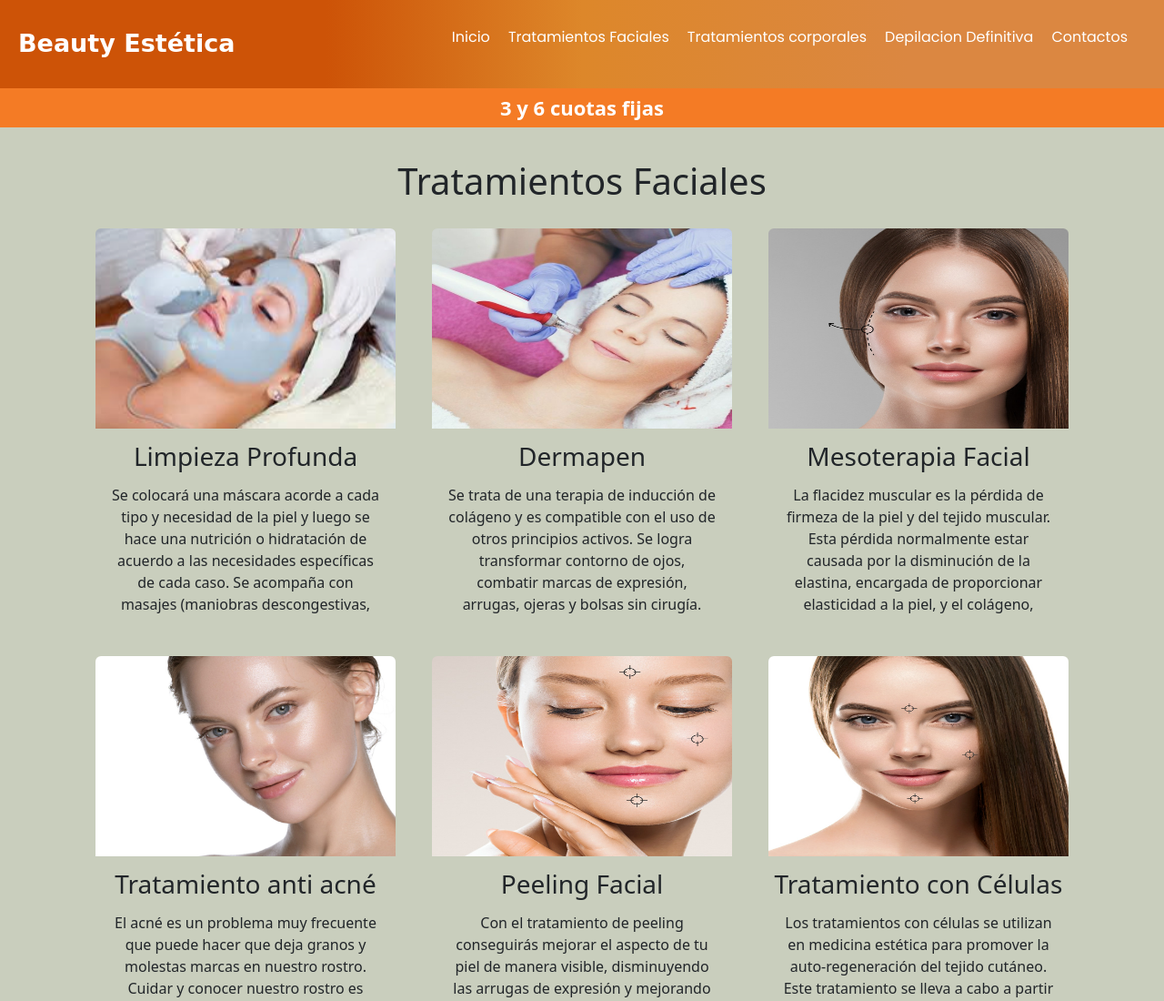
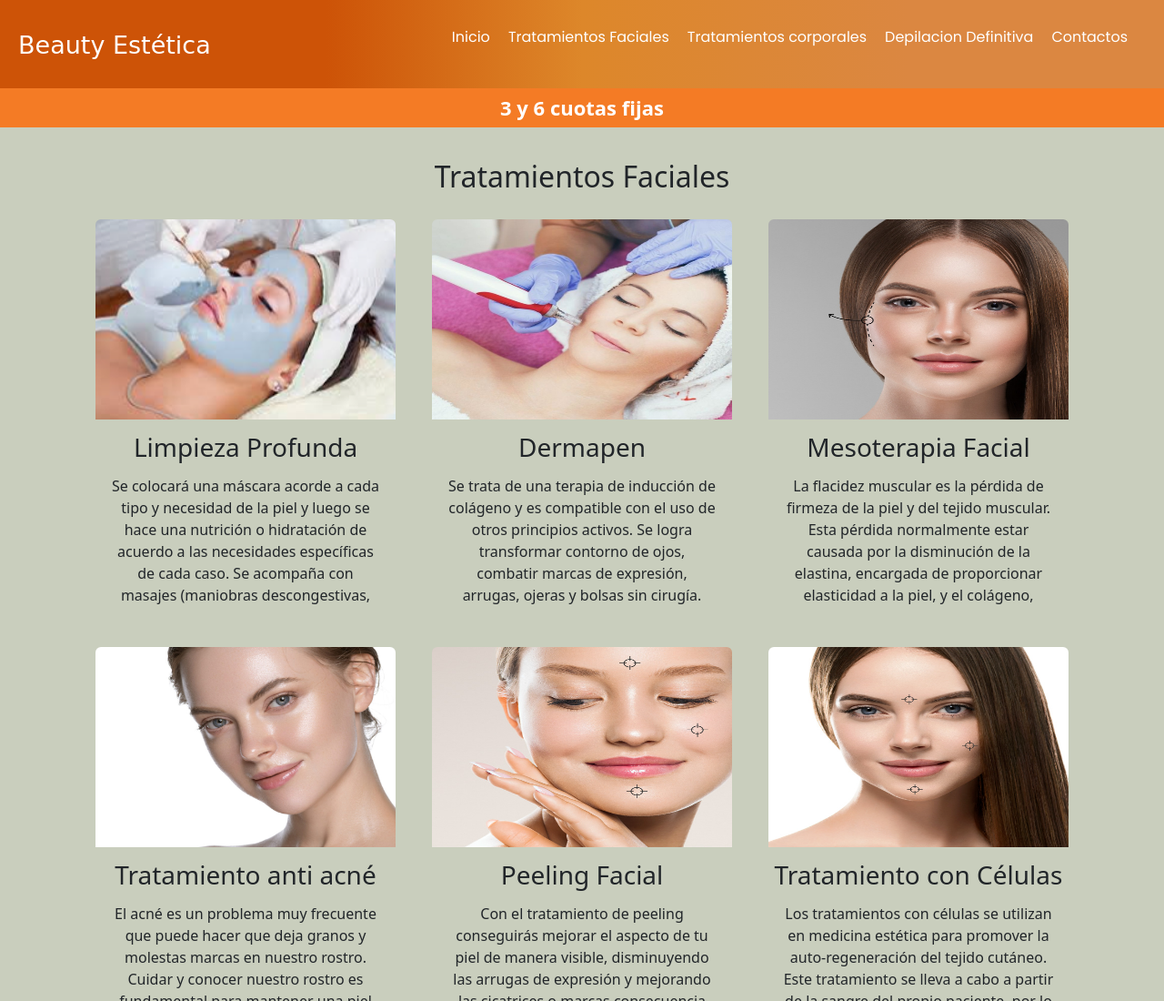
Before and after one commit to Samanta-Evangelista/Proyecto_final, a website: page pages/tratamientos_faciales.html in a window 1280 px wide. Shown: the top 1100 px of the page at 91% size. Drawn offline with nearby package versions, Linux system fonts and the light colour scheme; a web font is replaced by a local one.

Commit message:
Se modifica etiquetas h1 y h2.

```diff
--- a/pages/tratamientos_faciales.html
+++ b/pages/tratamientos_faciales.html
@@ -31,7 +31,7 @@
 
 <body>
     <header>
-        <strong class="logo"><a href="../index.html">Beauty Estética</a></strong>
+        <h1 class="logo"><a href="../index.html">Beauty Estética</a></h1>
         <nav>
             <ul class="navbar">
                 <li> <a href="../index.html">Inicio</a></li>
@@ -51,7 +51,7 @@
 
         <div class="tituloPrincipal">
             <strong>
-                <h1>Tratamientos Faciales</h1>
+                <h2>Tratamientos Faciales</h2>
             </strong>
         </div>
 
```
Also changed, not shown: index.html (+1 -1 lines), pages/contactos.html (+1 -1 lines), pages/depilacion_definitiva.html (+2 -2 lines), pages/tratamientos_corporales.html (+2 -2 lines).
